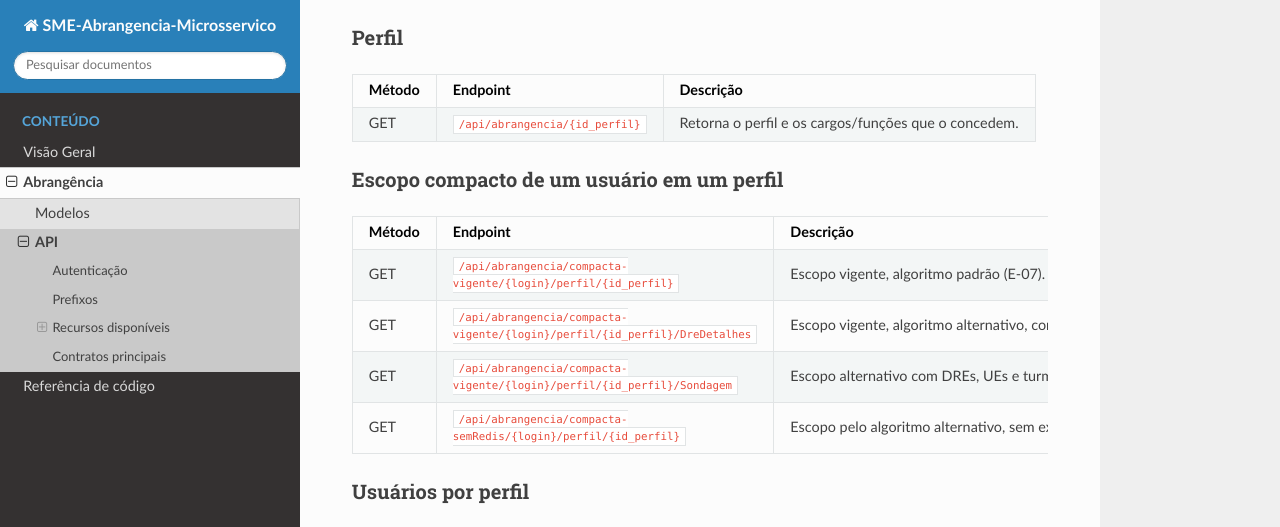
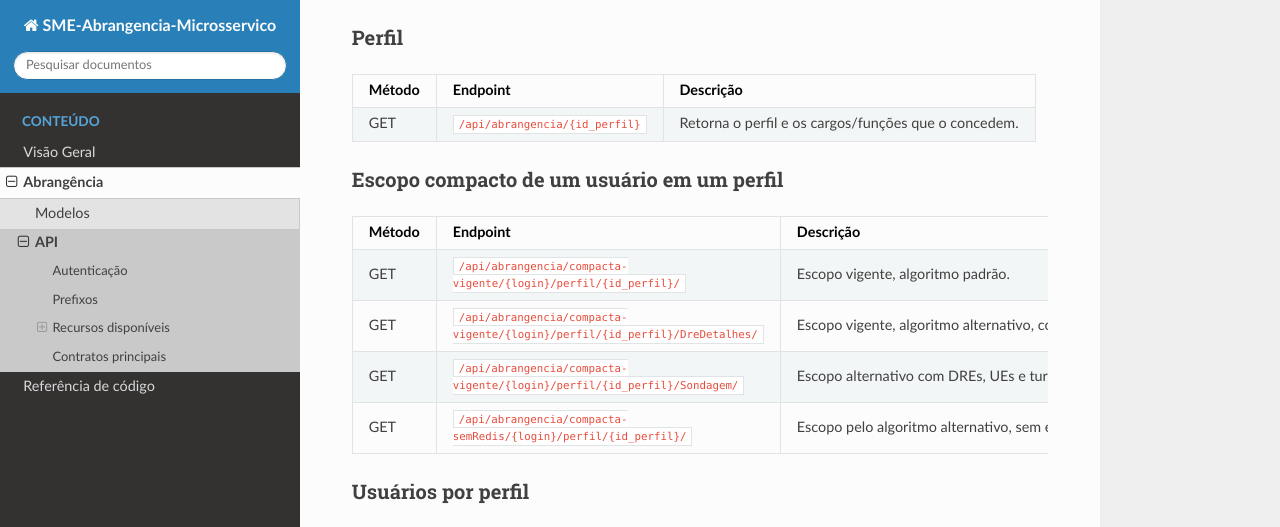
Before and after one commit to prefeiturasp/SME-Abrangencia-Microsservico, a Sphinx documentation site: the page built from docs/abrangencia/api.md, in a window 1280 px wide and 900 px high, scrolled down 1034 px. Shown: the top 527 px of the window. Built offline with Sphinx 7.4.7 and the Read the Docs theme 3.1.0, drawn with Linux system fonts in a browser that asks for light colours.

```diff
--- a/docs/abrangencia/api.md
+++ b/docs/abrangencia/api.md
@@ -44,10 +44,10 @@ As rotas do domínio não usam barra final, mantendo compatibilidade com o contr
 
 | Método | Endpoint | Descrição |
 |---------|----------|-----------|
-| GET | `/api/abrangencia/compacta-vigente/{login}/perfil/{id_perfil}` | Escopo vigente, algoritmo padrão (E-07). |
-| GET | `/api/abrangencia/compacta-vigente/{login}/perfil/{id_perfil}/DreDetalhes` | Escopo vigente, algoritmo alternativo, com DREs expandidas quando aplicável (E-08). |
-| GET | `/api/abrangencia/compacta-vigente/{login}/perfil/{id_perfil}/Sondagem` | Escopo alternativo com DREs, UEs e turmas expandidas quando aplicável (E-09). |
-| GET | `/api/abrangencia/compacta-semRedis/{login}/perfil/{id_perfil}` | Escopo pelo algoritmo alternativo, sem expandir DREs, UEs ou turmas (E-10). |
+| GET | `/api/abrangencia/compacta-vigente/{login}/perfil/{id_perfil}/` | Escopo vigente, algoritmo padrão. |
+| GET | `/api/abrangencia/compacta-vigente/{login}/perfil/{id_perfil}/DreDetalhes/` | Escopo vigente, algoritmo alternativo, com DREs expandidas quando aplicável. |
+| GET | `/api/abrangencia/compacta-vigente/{login}/perfil/{id_perfil}/Sondagem/` | Escopo alternativo com DREs, UEs e turmas expandidas quando aplicável. |
+| GET | `/api/abrangencia/compacta-semRedis/{login}/perfil/{id_perfil}/` | Escopo pelo algoritmo alternativo, sem expandir DREs, UEs ou turmas. |
 
 ### Usuários por perfil
 
```
Also changed, not shown: README.md (+24 -19 lines), 3 other files.
